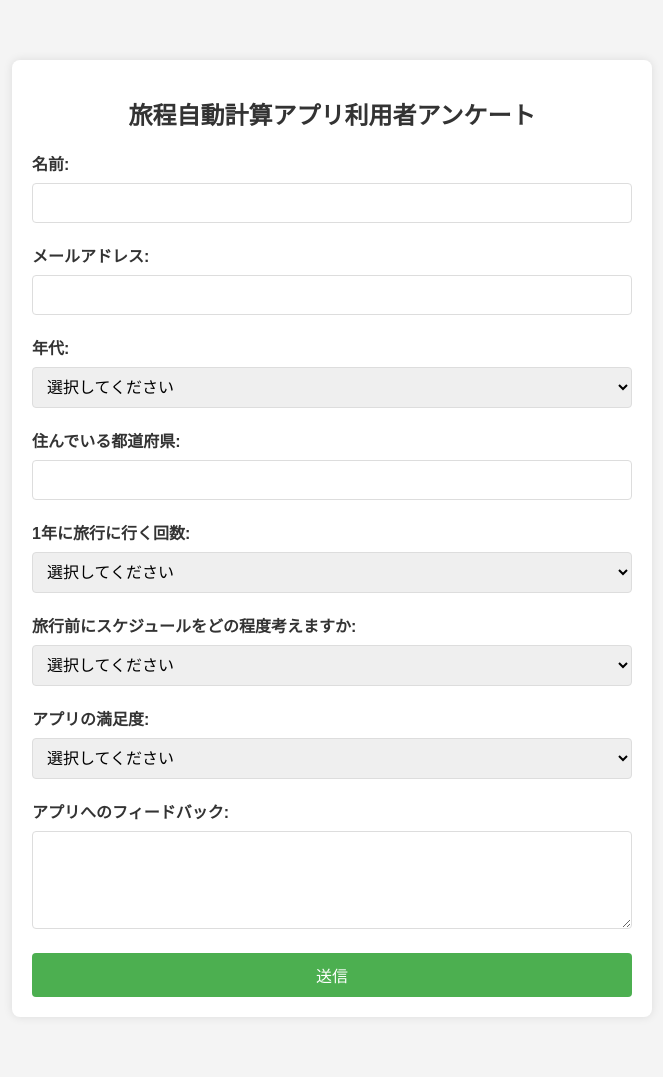
After one commit to rinoue-com/php-app, a PHP site: page / in a window 1280 px wide. The commit adds this page. Shown: the whole page, without its empty margins (308-971 px from the left). Run offline with PHP 8.4, Linux system fonts and the light colour scheme.

Commit message:
登録・表示・グラフ化

```diff
--- /dev/null
+++ b/survey-app/index.html
@@ -0,0 +1,67 @@
+<!DOCTYPE html>
+<html lang="ja">
+<head>
+    <meta charset="UTF-8">
+    <title>旅程自動計算アプリ利用者アンケート</title>
+    <link rel="stylesheet" href="style.css">
+</head>
+<body>
+    <div class="form-container">
+        <h1>旅程自動計算アプリ利用者アンケート</h1>
+        <form action="submit.php" method="post">
+            <label for="name">名前:</label>
+            <input type="text" id="name" name="name" required>
+
+            <label for="email">メールアドレス:</label>
+            <input type="email" id="email" name="email" required>
+
+            <label for="age">年代:</label>
+            <select id="age" name="age" required>
+                <option value="" disabled selected>選択してください</option>
+                <option value="10代">10代</option>
+                <option value="20代">20代</option>
+                <option value="30代">30代</option>
+                <option value="40代">40代</option>
+                <option value="50代">50代</option>
+                <option value="60代以上">60代以上</option>
+            </select>
+
+            <label for="prefecture">住んでいる都道府県:</label>
+            <input type="text" id="prefecture" name="prefecture" required>
+
+            <label for="travel_frequency">1年に旅行に行く回数:</label>
+            <select id="travel_frequency" name="travel_frequency" required>
+                <option value="" disabled selected>選択してください</option>
+                <option value="1回未満">1回未満</option>
+                <option value="1〜2回">1〜2回</option>
+                <option value="3〜4回">3〜4回</option>
+                <option value="5回以上">5回以上</option>
+            </select>
+
+            <label for="planning_extent">旅行前にスケジュールをどの程度考えますか:</label>
+            <select id="planning_extent" name="planning_extent" required>
+                <option value="" disabled selected>選択してください</option>
+                <option value="全く考えない">全く考えない</option>
+                <option value="少し考える">少し考える</option>
+                <option value="かなり考える">かなり考える</option>
+                <option value="細かく計画する">細かく計画する</option>
+            </select>
+
+            <label for="satisfaction">アプリの満足度:</label>
+            <select id="satisfaction" name="satisfaction" required>
+                <option value="" disabled selected>選択してください</option>
+                <option value="非常に満足">非常に満足</option>
+                <option value="満足">満足</option>
+                <option value="普通">普通</option>
+                <option value="不満">不満</option>
+                <option value="非常に不満">非常に不満</option>
+            </select>
+
+            <label for="feedback">アプリへのフィードバック:</label>
+            <textarea id="feedback" name="feedback" rows="4" cols="50"></textarea>
+
+            <input type="submit" value="送信">
+        </form>
+    </div>
+</body>
+</html>
--- /dev/null
+++ b/survey-app/responses.csv
@@ -0,0 +1 @@
+井上,mail@aaaa.aaaa,20代,東京都,1〜2回,細かく計画する,非常に満足,特になし
--- /dev/null
+++ b/survey-app/style.css
@@ -0,0 +1,80 @@
+body {
+    font-family: Arial, sans-serif;
+    background-color: #f4f4f4;
+    margin: 0;
+    padding: 20px;
+}
+
+.form-container, .result-container {
+    background-color: #fff;
+    padding: 20px;
+    border-radius: 8px;
+    box-shadow: 0 0 10px rgba(0, 0, 0, 0.1);
+    max-width: 600px; /* 幅を少し広げて、フォームや表を調整 */
+    margin: 40px auto;
+}
+
+h1 {
+    font-size: 24px;
+    margin-bottom: 20px;
+    color: #333;
+    text-align: center;
+}
+
+label {
+    display: block;
+    margin-bottom: 8px;
+    color: #333;
+    font-weight: bold;
+}
+
+input[type="text"], input[type="email"], textarea, select {
+    width: 100%;
+    padding: 10px;
+    margin-bottom: 20px;
+    border: 1px solid #ddd;
+    border-radius: 4px;
+    box-sizing: border-box;
+    font-size: 16px;
+}
+
+input[type="submit"] {
+    background-color: #4CAF50;
+    color: white;
+    padding: 10px 20px;
+    border: none;
+    border-radius: 4px;
+    cursor: pointer;
+    font-size: 16px;
+    width: 100%;
+}
+
+input[type="submit"]:hover {
+    background-color: #45a049;
+}
+
+textarea {
+    resize: vertical;
+}
+
+table {
+    width: 100%;
+    border-collapse: collapse;
+    margin-bottom: 20px;
+}
+
+th, td {
+    padding: 10px;
+    border: 1px solid #ddd;
+    text-align: left;
+}
+
+th {
+    background-color: #f2f2f2;
+    color: #333;
+    font-weight: bold;
+}
+
+canvas {
+    margin-bottom: 40px;
+}
```
Also changed, not shown: survey-app/form.php (deleted, +0 -25 lines), survey-app/result.php (+89 -7 lines), survey-app/submit.php (+8 -1 lines).
